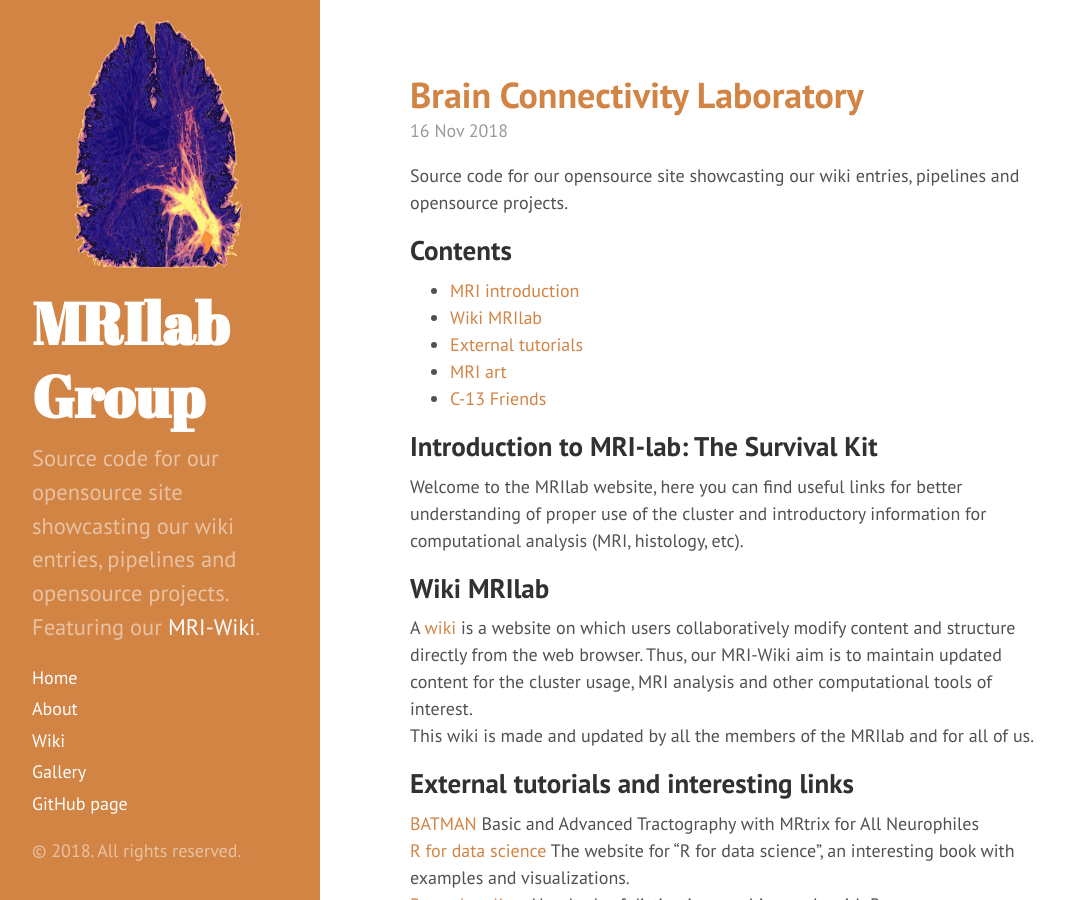
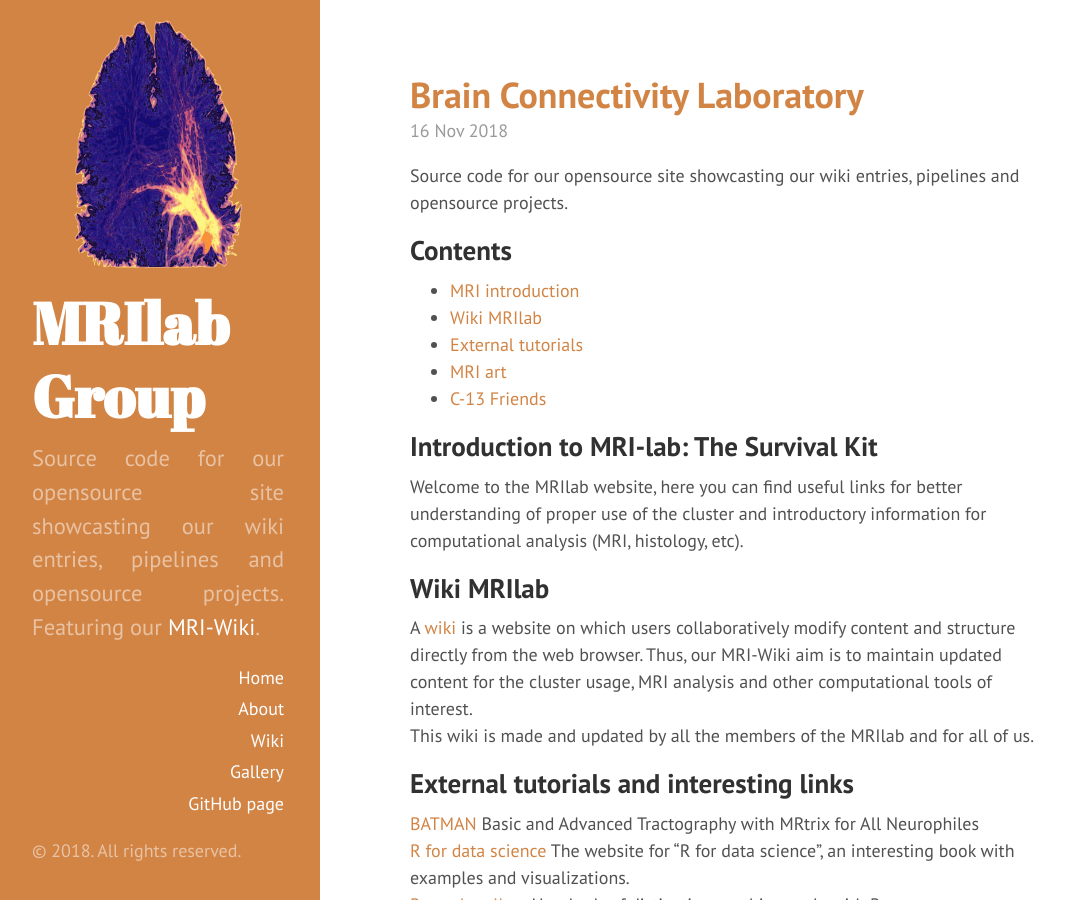
Before and after one commit to c13inb/c13inb.github.io, a Jekyll site: the page built from index.html, in a window 1280 px wide and 900 px high. Shown: the whole window, without its empty margins (4-1069 px from the left). Built offline with Jekyll 4.4.1, drawn with Linux system fonts in a browser that asks for light colours; Markdown is read by kramdown in place of the engine named in the settings; the list of posts is cut into pages by our own code.

Commit message:
sidebar update

```diff
--- a/_includes/sidebar.html
+++ b/_includes/sidebar.html
@@ -1,10 +1,10 @@
 <div class="sidebar">
   <div class="container sidebar-sticky">
-    <div class="sidebar-about">
+    <div class="sidebar-about" align="justify">
       <figure>
         <img src="{{ site.baseurl }}images/brain_icon.png" width="300" height="250">
       </figure>
-      <h1 align="left">
+      <h1>
         <a href="{{ site.baseurl }}">
           {{ site.title }}
         </a>
@@ -12,7 +12,7 @@
       <p class="lead">{{ site.description }}</p>
     </div>
 
-    <nav class="sidebar-nav">
+    <nav class="sidebar-nav" align="right">
       <a class="sidebar-nav-item{% if page.url == site.baseurl %} active{% endif %}" href="{{ site.baseurl }}">Home</a>
 
       {% comment %}
@@ -28,9 +28,9 @@
           {% endif %}
         {% endif %}
       {% endfor %}
-      <a class="sidebar-nav-item" align="left" href="https://github.com/c13inb/c13inb.github.io/wiki">Wiki</a>
-      <a class="sidebar-nav-item" align="left" href="{{ site.github.repo }}/archive/v{{ site.version }}.zip">Gallery</a>
-      <a class="sidebar-nav-item" align="left" href="{{ site.github.repo }}">GitHub page</a>
+      <a class="sidebar-nav-item" href="https://github.com/c13inb/c13inb.github.io/wiki">Wiki</a>
+      <a class="sidebar-nav-item" href="{{ site.github.repo }}/archive/v{{ site.version }}.zip">Gallery</a>
+      <a class="sidebar-nav-item" href="{{ site.github.repo }}">GitHub page</a>
 
         <section class="meta">
           <a href="{{ site.github.repo }}" target="_blank" title="Follow me on GitHub" aria-label="Follow me on GitHub"><i class="fa fa-github"></i></a>
```
